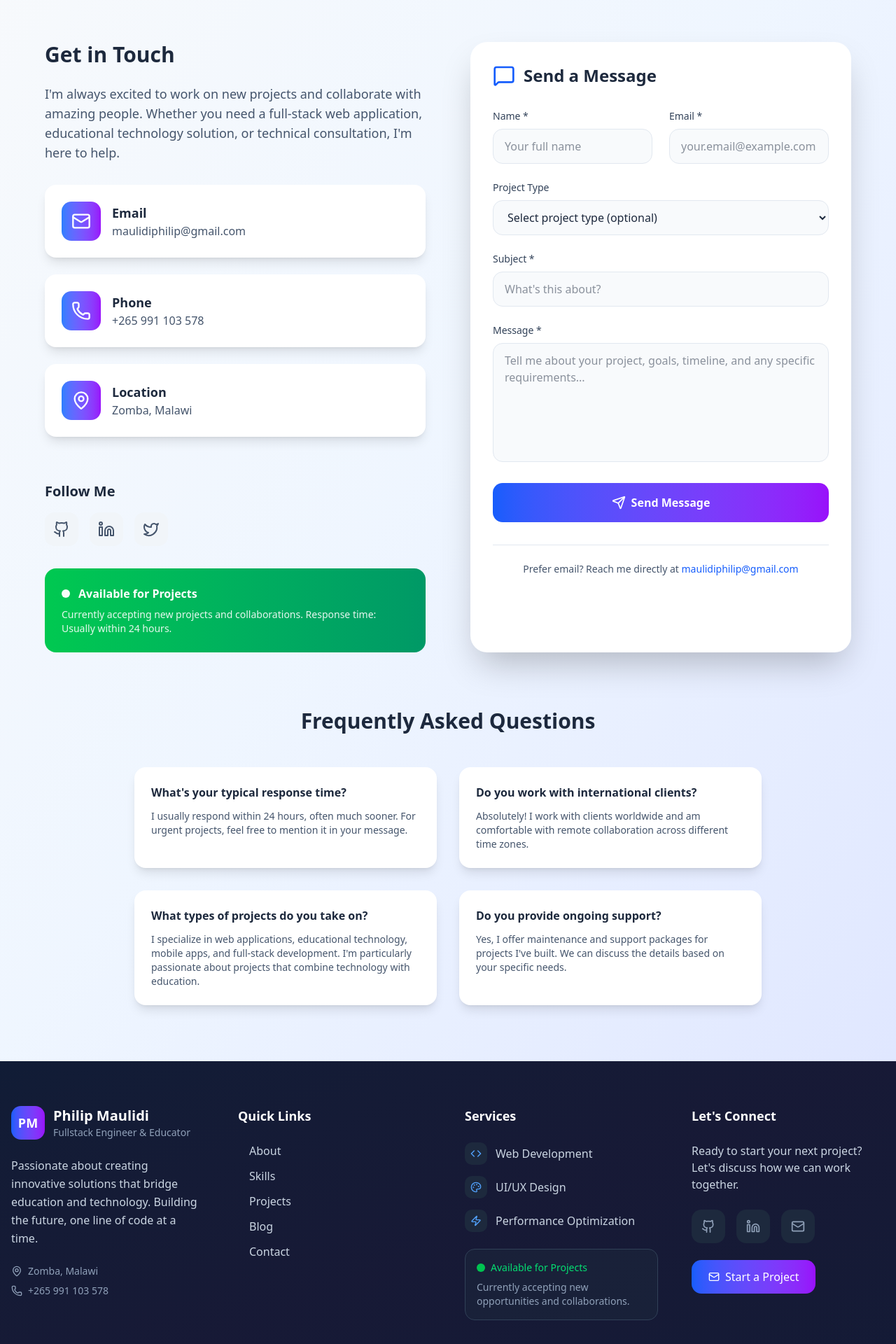
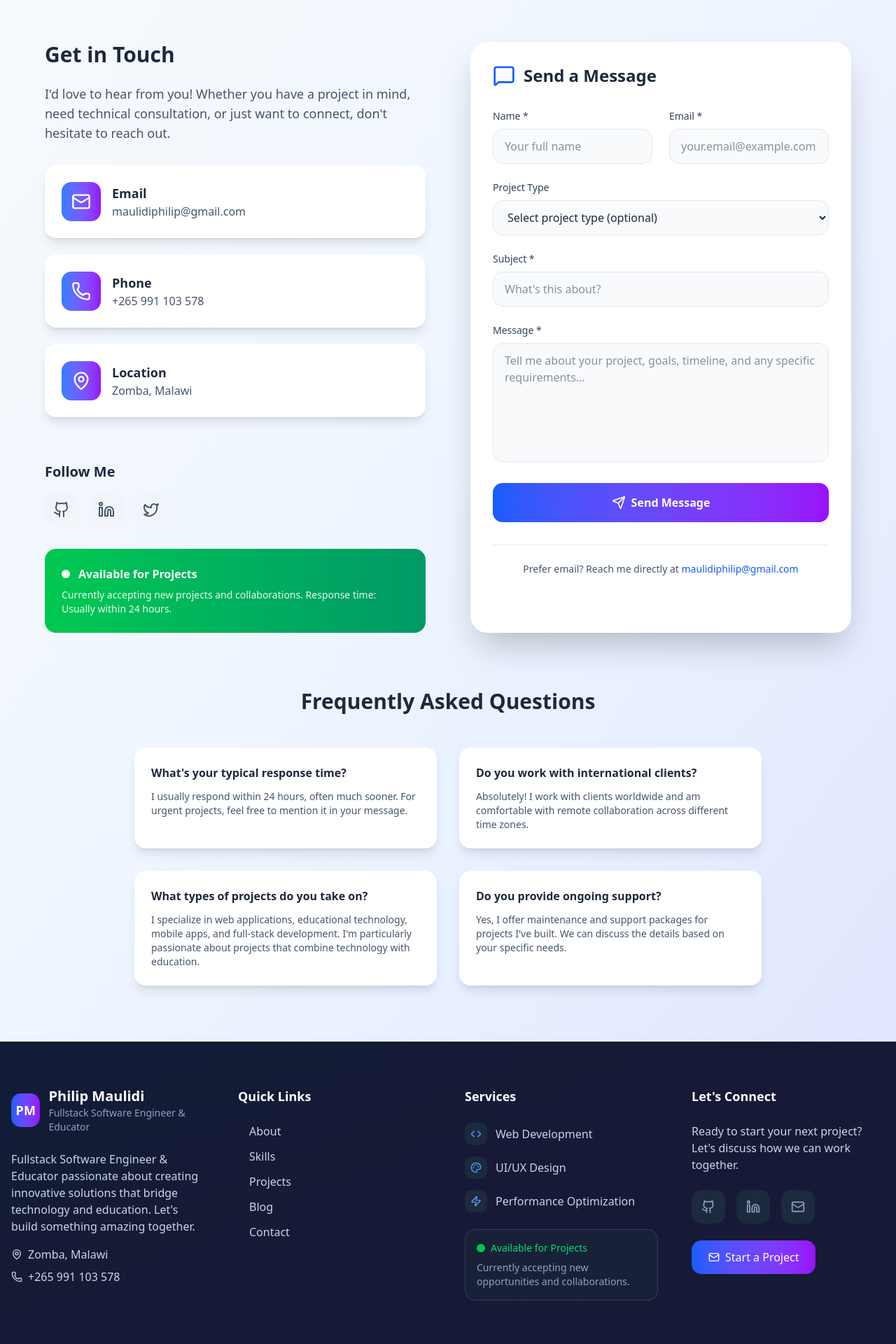
Before and after one commit to maulidiphilip/philip-maulidi, a Next.js app: page /contact in a window 1280 px wide. Shown: the part 260-2180 px from the top of the page at 70% size. Built offline with nearby package versions, Linux system fonts and the light colour scheme.

Commit message:
fixed all the ESLint errors that were preventing Vercel deployment

```diff
--- a/app/about/page.tsx
+++ b/app/about/page.tsx
@@ -67,7 +67,7 @@ export default function AboutPage() {
                   My Journey
                 </h2>
                 <p className="text-lg text-slate-600 dark:text-slate-300 leading-relaxed mb-6">
-                  I'm a passionate Fullstack Software Engineer with a unique foundation in education,
+                  I&apos;m a passionate Fullstack Software Engineer with a unique foundation in education,
                   holding a Bachelor of Education from the University of Malawi Chancellor College.
                   This educational background has shaped my approach to software development,
                   emphasizing clear communication, systematic problem-solving, and user-centered design.
--- a/app/blog/page.tsx
+++ b/app/blog/page.tsx
@@ -2,7 +2,7 @@
 
 import { motion } from "framer-motion";
 import { useState } from "react";
-import { Calendar, Clock, User, Tag, Search, ArrowRight } from "lucide-react";
+import { Calendar, Clock, Search, ArrowRight } from "lucide-react";
 import Link from "next/link";
 
 export default function BlogPage() {
--- a/app/contact/page.tsx
+++ b/app/contact/page.tsx
@@ -135,9 +135,8 @@ export default function ContactPage() {
                 Get in Touch
               </h2>
               <p className="text-lg text-slate-600 dark:text-slate-300 mb-8">
-                I'm always excited to work on new projects and collaborate with amazing people.
-                Whether you need a full-stack web application, educational technology solution,
-                or technical consultation, I'm here to help.
+                I'd love to hear from you! Whether you have a project in mind, need technical consultation,
+                or just want to connect, don't hesitate to reach out.
               </p>
             </div>
 
--- a/app/page.tsx
+++ b/app/page.tsx
@@ -1,9 +1,7 @@
 "use client";
 
 import { motion } from "framer-motion";
-import { ArrowRight, Download, Github, Linkedin, Mail, MapPin, Code, Palette, Zap } from "lucide-react";
-import Image from "next/image";
-import Link from "next/link";
+import { ArrowRight, Github, Linkedin, Mail, Code, Palette, Zap } from "lucide-react";
 
 export default function HomePage() {
   const fadeInUp = {
@@ -53,7 +51,7 @@ export default function HomePage() {
                   transition={{ duration: 0.5 }}
                   className="inline-block px-4 py-2 bg-blue-100 dark:bg-blue-900/30 text-blue-800 dark:text-blue-200 rounded-full text-sm font-medium"
                 >
-                  👋 Hello, I'm Philip Maulidi
+                  👋 Hello, I&apos;m Philip Maulidi
                 </motion.div>
 
                 <h1 className="text-5xl md:text-7xl font-bold leading-tight">
@@ -244,7 +242,7 @@ export default function HomePage() {
               Ready to Build Something Amazing?
             </h2>
             <p className="text-xl opacity-90 mb-8 max-w-2xl mx-auto">
-              Let's collaborate to bring your ideas to life with cutting-edge technology and educational expertise.
+              Let&apos;s collaborate to bring your ideas to life with cutting-edge technology and educational expertise.
             </p>
             <div className="flex flex-col sm:flex-row gap-4 justify-center">
               <Link
--- a/app/projects/page.tsx
+++ b/app/projects/page.tsx
@@ -2,8 +2,18 @@
 
 import { motion } from "framer-motion";
 import { useState } from "react";
-import { ExternalLink, Github, Filter, Search } from "lucide-react";
-import Image from "next/image";
+import {
+  Search,
+  Filter,
+  ExternalLink,
+  Github,
+  Calendar,
+  Tag,
+  ArrowRight,
+  Code,
+  Palette,
+  Smartphone
+} from "lucide-react";
 
 export default function ProjectsPage() {
   const [selectedFilter, setSelectedFilter] = useState("All");
@@ -122,7 +132,8 @@ export default function ProjectsPage() {
             My Projects
           </h1>
           <p className="text-xl md:text-2xl text-slate-600 dark:text-slate-300 max-w-3xl mx-auto">
-            Showcasing innovative solutions that blend education and technology
+            I&apos;m always working on exciting projects that push the boundaries of technology and education.
+            Here&apos;s a showcase of my recent work, ranging from web applications to educational tools.
           </p>
         </motion.div>
 
--- a/app/skills/page.tsx
+++ b/app/skills/page.tsx
@@ -3,7 +3,6 @@
 import { motion } from "framer-motion";
 import { useInView } from "react-intersection-observer";
 import {
-  Code2,
   Database,
   Globe,
   Smartphone,
--- a/components/About.tsx
+++ b/components/About.tsx
@@ -12,7 +12,7 @@ export default function About() {
               Passionate Fullstack Developer
             </h3>
             <p className="text-slate-600 dark:text-slate-300 mb-6 leading-relaxed">
-              I'm a dedicated Fullstack Software Engineer with a unique background in education,
+              I&apos;m a dedicated Fullstack Software Engineer with a unique background in education,
               holding a Bachelor of Education from the prestigious University of Malawi Chancellor College.
               This educational foundation has given me exceptional communication skills and a deep
               understanding of how to break down complex problems into manageable solutions.
--- a/components/Contact.tsx
+++ b/components/Contact.tsx
@@ -5,8 +5,9 @@ export default function Contact() {
         <div className="text-center mb-16">
           <h2 className="text-4xl font-bold text-slate-800 dark:text-white mb-4">Let's Work Together</h2>
           <div className="w-24 h-1 bg-gradient-to-r from-blue-600 to-purple-600 mx-auto mb-6"></div>
-          <p className="text-xl text-slate-600 dark:text-slate-300">
-            Ready to bring your ideas to life? Let's discuss your next project.
+          <p className="text-slate-600 dark:text-slate-300 mb-8 text-center max-w-2xl mx-auto">
+            Ready to start your next project? I&apos;d love to hear from you! Whether it&apos;s a web application,
+            mobile app, or educational technology solution, let&apos;s create something amazing together.
           </p>
         </div>
         <div className="grid md:grid-cols-2 gap-12">
@@ -44,10 +45,11 @@ export default function Contact() {
           </div>
           <div className="bg-gradient-to-br from-blue-500 to-purple-600 p-8 rounded-2xl text-white">
             <h3 className="text-2xl font-semibold mb-6">Ready to Start?</h3>
-            <p className="mb-6">
-              I'm always excited to work on new projects and collaborate with amazing people.
-              Whether you need a full-stack web application, a modern frontend, or technical consultation,
-              I'm here to help bring your vision to life.
+            <p className="text-slate-600 dark:text-slate-300 mb-4">
+              I&apos;m always excited to discuss new projects and opportunities.
+            </p>
+            <p className="text-slate-600 dark:text-slate-300">
+              Let&apos;s turn your ideas into reality!
             </p>
             <button className="bg-white text-blue-600 px-6 py-3 rounded-full font-semibold hover:bg-slate-100 transition-colors">
               Start a Conversation
--- a/components/Footer.tsx
+++ b/components/Footer.tsx
@@ -82,20 +82,20 @@ export default function Footer() {
                 </div>
                 <div>
                   <h3 className="text-xl font-bold">Philip Maulidi</h3>
-                  <p className="text-slate-400 text-sm">Fullstack Engineer & Educator</p>
+                  <p className="text-slate-400 text-sm">Fullstack Software Engineer & Educator</p>
                 </div>
               </div>
-              <p className="text-slate-300 mb-6 leading-relaxed">
-                Passionate about creating innovative solutions that bridge education and technology.
-                Building the future, one line of code at a time.
+              <p className="text-slate-300 mb-4">
+                Fullstack Software Engineer & Educator passionate about creating innovative solutions
+                that bridge technology and education. Let&apos;s build something amazing together.
               </p>
-              <div className="flex items-center space-x-2 text-slate-400 mb-2">
-                <MapPin className="w-4 h-4" />
-                <span className="text-sm">Zomba, Malawi</span>
+              <div className="flex items-center text-slate-300 mb-2">
+                <MapPin className="w-4 h-4 mr-2" />
+                <span>Zomba, Malawi</span>
               </div>
-              <div className="flex items-center space-x-2 text-slate-400">
-                <Phone className="w-4 h-4" />
-                <span className="text-sm">+265 991 103 578</span>
+              <div className="flex items-center text-slate-300">
+                <Phone className="w-4 h-4 mr-2" />
+                <span>+265 991 103 578</span>
               </div>
             </motion.div>
 
--- a/components/Hero.tsx
+++ b/components/Hero.tsx
@@ -18,8 +18,10 @@ export default function Hero() {
           <h1 className="text-5xl md:text-7xl font-bold text-slate-800 dark:text-white mb-6">
             Hi, I'm <span className="text-transparent bg-clip-text bg-gradient-to-r from-blue-600 to-purple-600">Philip Maulidi</span>
           </h1>
-          <p className="text-xl md:text-2xl text-slate-600 dark:text-slate-300 mb-8 max-w-3xl mx-auto">
-            Fullstack Software Engineer passionate about creating innovative web solutions
+          <p className="text-xl text-slate-600 dark:text-slate-300 mb-8 max-w-2xl mx-auto leading-relaxed">
+            I&apos;m a passionate Fullstack Software Engineer with a unique background in education.
+            I create innovative solutions that bridge technology and learning, making complex concepts
+            accessible and engaging for everyone.
           </p>
           <div className="flex flex-col sm:flex-row gap-4 justify-center">
             <button className="bg-blue-600 hover:bg-blue-700 text-white px-8 py-3 rounded-full font-semibold transition-colors">
```
